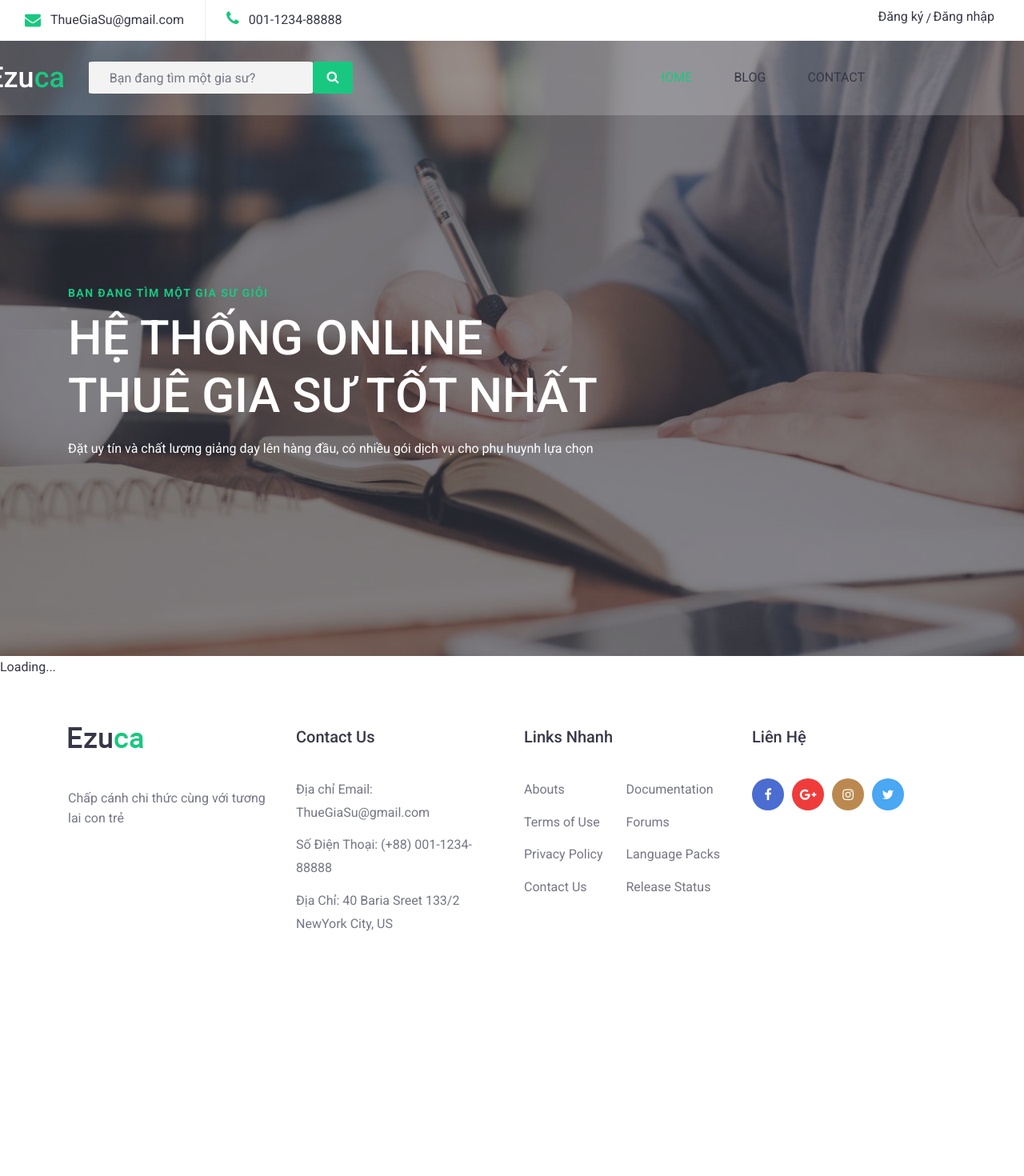
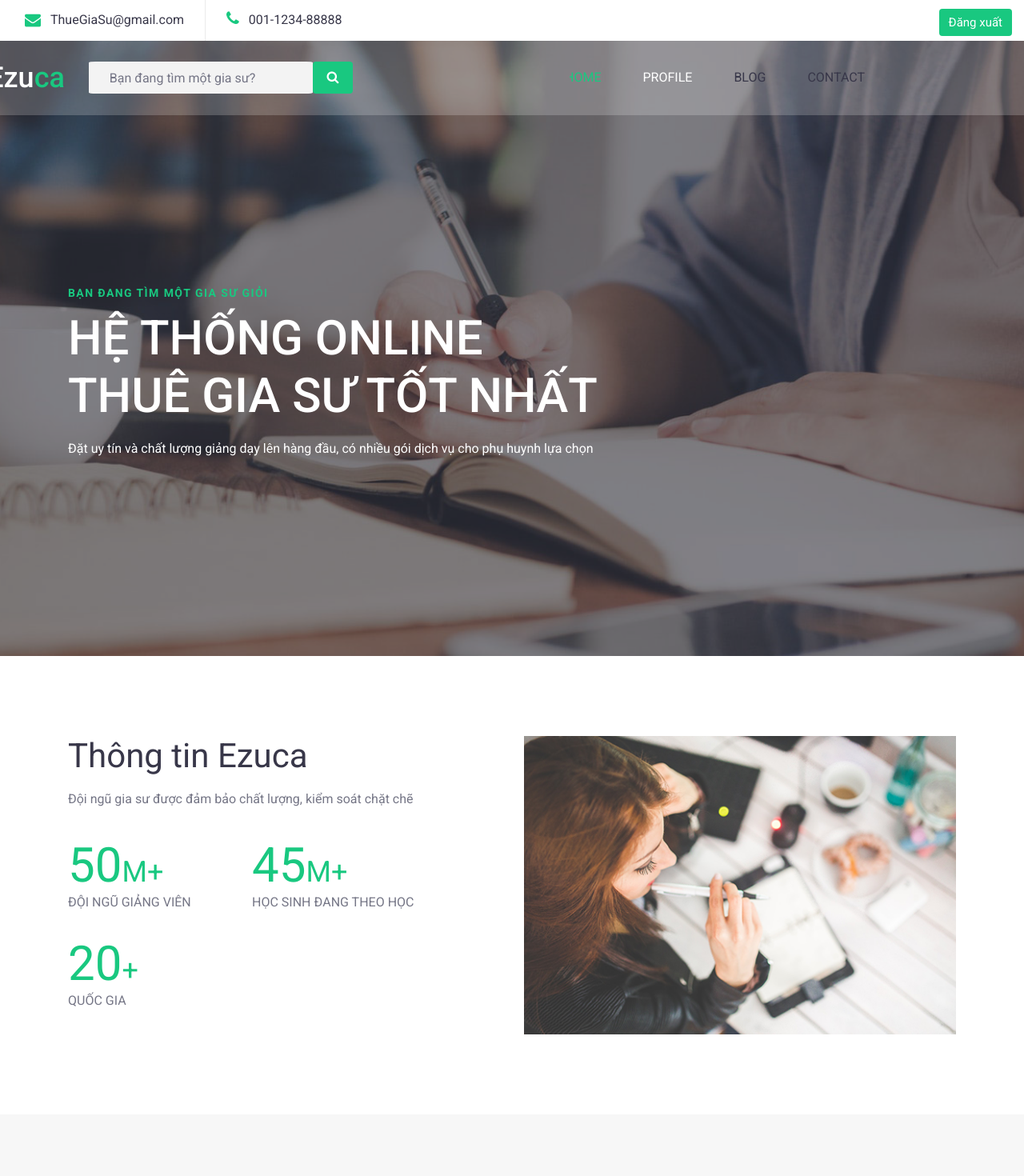
Before and after one commit to hoquandai/user-web, a React (Create React App) app: page /#/infoUser in a window 1280 px wide. Before the commit this address led to /#/infoUser. Shown: the top 1470 px of the page at 80% size. Before the commit the page ends 1242 px from the top, so only its background shows below. Built offline with nearby package versions, Linux system fonts and the light colour scheme; no server answers; sample sign-in values are in the browser's storage.

Commit message:
refacter router

```diff
--- a/package.json
+++ b/package.json
@@ -6,6 +6,7 @@
     "bootstrap": "^4.4.1",
     "cross-fetch": "^3.0.4",
     "firebase": "^7.5.0",
+    "history": "^4.10.1",
     "react": "^16.12.0",
     "react-dom": "^16.12.0",
     "react-fontawesome": "^1.7.1",
--- a/src/App.js
+++ b/src/App.js
@@ -1,6 +1,4 @@
 import React from 'react';
-import { connect } from 'react-redux';
-import { withRouter } from 'react-router-dom';
 import Container from './container/Container';
 
 import './App.css';
@@ -13,4 +11,4 @@ const App = () => {
   );
 };
 
-export default withRouter(connect()(App));
+export default App;
--- a/src/actions/user.actions.js
+++ b/src/actions/user.actions.js
@@ -31,7 +31,7 @@ export const getUser = response => {
       })
       .then(response => {
         if (res) {
-          sessionStorage.setItem('user', JSON.stringify(response.data));
+          localStorage.setItem('user', JSON.stringify(response.data));
           dispatch(receiveUser(response.data));
         } else {
           dispatch(loginFailed(response.message));
@@ -70,7 +70,7 @@ export const callAPILogin = (email, password) => {
       })
       .then(response => {
         if (res) {
-          sessionStorage.setItem('userToken', JSON.stringify(response));
+          localStorage.setItem('userToken', JSON.stringify(response));
           dispatch(getUser(response));
         } else {
           dispatch(loginFailed(response.message));
--- a/src/components/Footer.js
+++ b/src/components/Footer.js
@@ -7,7 +7,7 @@ class Footer extends Component {
   render() {
     return (
       <>
-        <footer className="site-footer">
+        <footer className="site-footer border-top mt-2">
           <div className="footer-widgets">
             <div className="container">
               <div className="row">
--- a/src/components/MainMenu.js
+++ b/src/components/MainMenu.js
@@ -8,7 +8,7 @@ import '../Style.css';
 
 class MainMenu extends Component {
   handleLogout = () => {
-    sessionStorage.clear();
+    localStorage.clear();
     const { logOut } = this.props;
     logOut();
   };
@@ -71,7 +71,7 @@ class MainMenu extends Component {
                       </Form>
                     </div> */}
 
-                  {sessionStorage.getItem('user') ? (
+                  {localStorage.getItem('user') ? (
                     <div className="ViewProfile">
                       <Button onClick={this.handleLogout} variant="primary">
                         Đăng xuất
@@ -131,7 +131,7 @@ class MainMenu extends Component {
                       <li className="current-menu-item">
                         <Link to="/"> Home</Link>
                       </li>
-                      {sessionStorage.getItem('user') ? (
+                      {localStorage.getItem('user') ? (
                         <li>
                           <Link to="/profile">Profile</Link>
                         </li>
--- a/src/components/Tutor.js
+++ b/src/components/Tutor.js
@@ -1,14 +1,18 @@
 /* eslint-disable react/prefer-stateless-function */
 /* eslint-disable jsx-a11y/anchor-is-valid */
 import React from 'react';
-import { useHistory, Link } from 'react-router-dom';
+import { Link } from 'react-router-dom';
 import 'bootstrap/dist/css/bootstrap.min.css';
 import '../App.css';
 import { Button } from 'reactstrap';
+import { createBrowserHistory } from 'history';
+
+const history = createBrowserHistory();
 
 class Tutor extends React.Component {
   handleViewProfile = () => {
-    window.location.href = 'https://user-web.herokuapp.com/#/detailTutor';
+    history.push('/detailTutor');
+    window.location.reload();
   };
 
   render() {
--- a/src/container/Container.js
+++ b/src/container/Container.js
@@ -1,6 +1,5 @@
 import React from 'react';
 import { Switch, Route, Redirect } from 'react-router-dom';
-
 import Login from './Login';
 import Register from '../components/Signup/signup';
 import MainMenu from './MainMenu';
@@ -8,11 +7,10 @@ import Home from '../components/Home';
 import DetailTutor from './DetailTutor';
 import Footer from '../components/Footer';
 import Profile from './Profile';
-import InfoUser from '../components/User/Info';
 
 class Container extends React.Component {
   PrivateRoute = ({ children }) => {
-    const user = sessionStorage.getItem('user');
+    const user = localStorage.getItem('user');
     return (
       <Route
         render={({ location }) =>
@@ -36,14 +34,21 @@ class Container extends React.Component {
       <>
         <MainMenu />
         <Switch>
-          <Route exact path="/" render={() => <Home />} />
-          <Route exact path="/signup" render={() => <Register />} />
-          <Route exact path="/login" render={() => <Login />} />
-          <Route exact path="/detailTutor" render={() => <DetailTutor />} />
+          <Route exact path="/">
+            <Home />
+          </Route>
+          <Route path="/signup">
+            <Register />
+          </Route>
+          <Route path="/login">
+            <Login />
+          </Route>
+          <Route path="/detailTutor">
+            <DetailTutor />
+          </Route>
           <this.PrivateRoute path="/profile">
             <Profile />
           </this.PrivateRoute>
-          <Route exact path="/infoUser" render={() => <InfoUser />} />
         </Switch>
         <Footer />
       </>
```
Also changed, not shown: src/index.js (+6 -5 lines).
